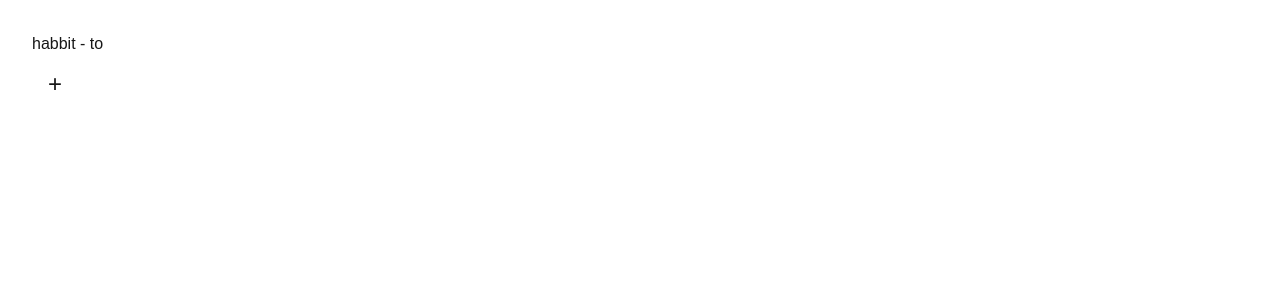
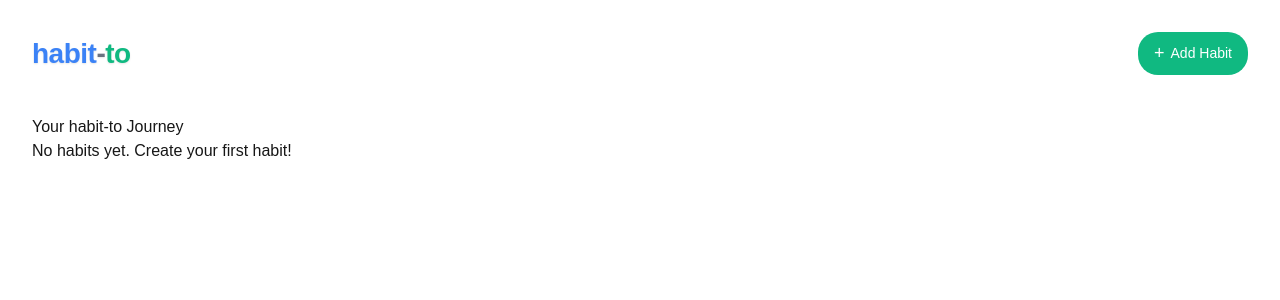
Before and after one commit to kltan0301/habit-to, a Next.js app: page /habits in a window 1280 px wide. Shown: the top 300 px of the page. Built offline with nearby package versions, Linux system fonts and the light colour scheme.

Commit message:
Completed Add Habits Page

```diff
--- a/app/habits/page.tsx
+++ b/app/habits/page.tsx
@@ -1,17 +1,25 @@
 'use client'
 
-import { useState } from 'react'
-import { createHabit } from '../../lib/habitService'
+import { useState, useEffect } from 'react'
+import { createHabit, initApp, Habit } from '../../lib/habitService'
 
 export default function HabitsPage() {
   const [showForm, setShowForm] = useState(false)
   const [habit, setHabit] = useState({
     name: '',
   })
+  const [habits, setHabits] = useState<Habit[]>([])
+
+  useEffect(() => {
+    const data = initApp()
+    setHabits(data.habits)
+  }, [])
 
   const handleSubmit = (e: React.FormEvent) => {
     e.preventDefault()
     createHabit(habit.name)
+    const data = initApp()
+    setHabits(data.habits)
 
     // reset + close
     setHabit({ name: '' })
@@ -20,47 +28,187 @@ export default function HabitsPage() {
 
   return (
     <div style={{ padding: '2rem' }}>
-      <h1>habbit - to</h1>
+      <div style={{ display: 'flex', alignItems: 'center', justifyContent: 'space-between', marginBottom: '20px' }}>
+        <div style={{
+          fontSize: '28px',
+          fontWeight: '700',
+          color: '#1f2937',
+          letterSpacing: '-0.5px',
+          textShadow: '0 1px 2px rgba(0,0,0,0.1)'
+        }}>
+          <span style={{ color: '#3b82f6' }}>habit</span>
+          <span style={{ color: '#6b7280' }}>-</span>
+          <span style={{ color: '#10b981' }}>to</span>
+        </div>
 
-      {/* + Button */}
+        {/* Toggle Button */}
         <button
-        onClick={() => setShowForm(true)}
+          onClick={() => setShowForm(!showForm)}
           style={{
-          fontSize: '24px',
-          padding: '10px 16px',
-          borderRadius: '50%',
-          cursor: 'pointer'
+            fontSize: '18px',
+            padding: '8px 16px',
+            backgroundColor: showForm ? '#ef4444' : '#10b981',
+            color: 'white',
+            border: 'none',
+            borderRadius: '20px',
+            cursor: 'pointer',
+            fontWeight: '500',
+            transition: 'all 0.2s ease',
+            display: 'flex',
+            alignItems: 'center',
+            gap: '6px'
+          }}
+          onMouseOver={(e) => {
+            (e.target as HTMLButtonElement).style.transform = 'scale(1.05)';
+            (e.target as HTMLButtonElement).style.boxShadow = '0 2px 8px rgba(0,0,0,0.15)';
+          }}
+          onMouseOut={(e) => {
+            (e.target as HTMLButtonElement).style.transform = 'scale(1)';
+            (e.target as HTMLButtonElement).style.boxShadow = 'none';
           }}
         >
-        +
+          {showForm ? '✕' : '+'}
+          <span style={{ fontSize: '14px' }}>
+            {showForm ? 'Close' : 'Add Habit'}
+          </span>
         </button>
+      </div>
 
       {/* Form */}
       {showForm && (
-        <form onSubmit={handleSubmit} style={{ marginTop: '20px' }}>
-          <div>
+        <>
+          <style jsx>{`
+            @keyframes slideIn {
+              from {
+                opacity: 0;
+                transform: translateY(-10px);
+              }
+              to {
+                opacity: 1;
+                transform: translateY(0);
+              }
+            }
+            .animated-form {
+              animation: slideIn 0.3s ease-out;
+            }
+          `}</style>
+          <div
+            className="animated-form"
+            style={{
+              marginTop: '20px',
+              padding: '24px',
+              backgroundColor: '#f8f9fa',
+              borderRadius: '12px',
+              border: '1px solid #e9ecef',
+              boxShadow: '0 4px 6px rgba(0, 0, 0, 0.07)'
+            }}
+          >
+            <form onSubmit={handleSubmit}>
+              <div style={{ marginBottom: '16px' }}>
+                <label
+                  htmlFor="habit-name"
+                  style={{
+                    display: 'block',
+                    marginBottom: '8px',
+                    fontWeight: '600',
+                    color: '#374151',
+                    fontSize: '14px'
+                  }}
+                >
+                  Habit
+                </label>
                 <input
+                  id="habit-name"
                   type="text"
-              placeholder="Habit name (e.g. Exercise)"
+                  placeholder="e.g., Exercise, Read, Meditate"
                   value={habit.name}
-              onChange={(e) =>
-                setHabit({ ...habit, name: e.target.value })
-              }
+                  onChange={(e) => setHabit({ ...habit, name: e.target.value })}
                   required
+                  style={{
+                    width: '100%',
+                    padding: '12px 16px',
+                    border: '2px solid #d1d5db',
+                    borderRadius: '8px',
+                    fontSize: '16px',
+                    transition: 'border-color 0.2s, box-shadow 0.2s',
+                    outline: 'none'
+                  }}
+                  onFocus={(e) => {
+                    e.target.style.borderColor = '#3b82f6';
+                    e.target.style.boxShadow = '0 0 0 3px rgba(59, 130, 246, 0.1)';
+                  }}
+                  onBlur={(e) => {
+                    e.target.style.borderColor = '#d1d5db';
+                    e.target.style.boxShadow = 'none';
+                  }}
                 />
               </div>
 
-          <div>
-            <button type="submit">Create Habit</button>
+              <div style={{ display: 'flex', gap: '12px', justifyContent: 'flex-end' }}>
+                <button
+                  type="submit"
+                  style={{
+                    padding: '10px 20px',
+                    backgroundColor: '#3b82f6',
+                    color: 'white',
+                    border: 'none',
+                    borderRadius: '6px',
+                    fontSize: '14px',
+                    fontWeight: '500',
+                    cursor: 'pointer',
+                    transition: 'background-color 0.2s, transform 0.1s'
+                  }}
+                  onMouseOver={(e) => (e.target as HTMLButtonElement).style.backgroundColor = '#2563eb'}
+                  onMouseOut={(e) => (e.target as HTMLButtonElement).style.backgroundColor = '#3b82f6'}
+                  onMouseDown={(e) => (e.target as HTMLButtonElement).style.transform = 'scale(0.98)'}
+                  onMouseUp={(e) => (e.target as HTMLButtonElement).style.transform = 'scale(1)'}
+                >
+                  Create Habit
+                </button>
               </div>
+            </form>
+          </div>
+        </>
+      )}
 
-          <button type="button" onClick={() => setShowForm(false)}>
-            Cancel
-          </button>
-
-
-        </form>
+      {/* Habits List */}
+      <div style={{ marginTop: '40px' }}>
+        <h2>Your habit-to Journey</h2>
+        {habits.length === 0 ? (
+          <p>No habits yet. Create your first habit!</p>
+        ) : (
+          <div style={{ position: 'relative', maxWidth: '600px', marginLeft: '20px', marginTop: '20px' }}>
+            {habits.map((h, index) => (
+              <div key={h.id} style={{
+                display: 'flex',
+                alignItems: 'center',
+                marginBottom: '30px',
+                position: 'relative'
+              }}>
+                <div style={{
+                  width: '12px',
+                  height: '12px',
+                  borderRadius: '50%',
+                  backgroundColor: '#4CAF50',
+                  marginRight: '20px',
+                  flexShrink: 0
+                }}></div>
+                <div style={{
+                  flex: 1,
+                  padding: '15px',
+                  border: '1px solid #ddd',
+                  borderRadius: '8px',
+                  backgroundColor: 'white',
+                  boxShadow: '0 2px 4px rgba(0,0,0,0.1)'
+                }}>
+                  <h3 style={{ margin: '0 0 5px 0' }}>{h.name}</h3>
+                  <p style={{ margin: 0, color: '#666', fontSize: '14px' }}>Habit #{index + 1}</p>
+                </div>
+              </div>
+            ))}
+          </div>
         )}
+      </div>
     </div>
   )
 }
```
Lines whose indentation alone changed are shown as unchanged.
